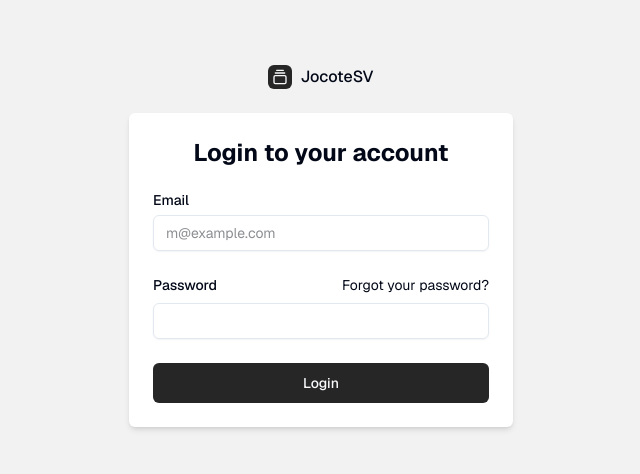
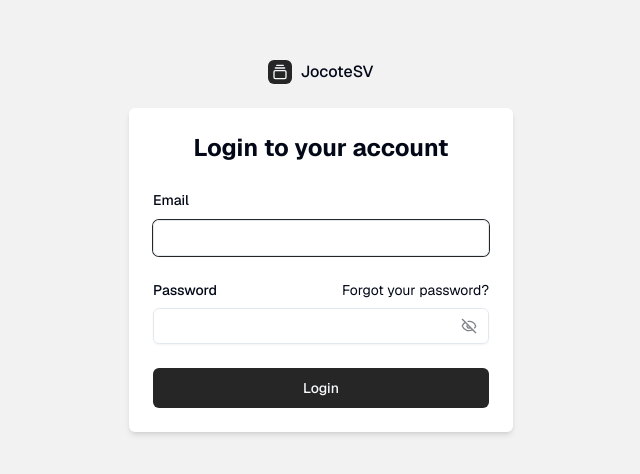
Before and after one commit to EdgardAlas/v4.blog.jocotesv.com, a Next.js app: page /admin/login in a window 1280 px wide. Shown: the part 154-628 px from the top of the page, without its empty margins (319-959 px from the left). Built offline with nearby package versions, Linux system fonts and the light colour scheme.

Commit message:
feat: refactor login components and implement form validation with Zod

```diff
--- /dev/null
+++ b/src/app/admin/(auth)/login/_lib/login.schema.ts
@@ -0,0 +1,11 @@
+import { z } from 'zod';
+import { zodResolver } from '@hookform/resolvers/zod';
+
+export const loginSchema = z.object({
+	email: z.string().email('Invalid email'),
+	password: z.string().min(8),
+});
+
+export type LoginSchema = z.infer<typeof loginSchema>;
+
+export const loginSchemaResolver = zodResolver(loginSchema);
--- /dev/null
+++ b/src/app/admin/(auth)/login/containers/login-form.tsx
@@ -0,0 +1,62 @@
+'use client';
+
+import { LoginSchema, loginSchemaResolver } from '../_lib/login.schema';
+import { Button } from '@/components/ui/button';
+import { FormInput } from '@/components/ui/form/form-input';
+import { FormProvider } from '@/components/ui/form/form-provider';
+import { Input } from '@/components/ui/input';
+import { Label } from '@/components/ui/label';
+import { PasswordInput } from '@/components/ui/password-input';
+import { useForm } from 'react-hook-form';
+
+export function LoginForm() {
+	const form = useForm<LoginSchema>({
+		defaultValues: {
+			email: '',
+			password: '',
+		},
+		resolver: loginSchemaResolver,
+	});
+
+	return (
+		<FormProvider
+			form={form}
+			className='flex flex-col gap-6 rounded-md bg-white p-4 shadow-md md:p-6'
+			onSubmit={(data) => {
+				console.log(data);
+			}}
+		>
+			<div className='flex flex-col items-center gap-2 text-center'>
+				<h1 className='text-2xl font-bold'>Login to your account</h1>
+			</div>
+			<div className='grid gap-4'>
+				<FormInput
+					label='Email'
+					type='email'
+					input={Input}
+					name='email'
+					autoFocus
+				/>
+				<FormInput
+					label={
+						<div className='flex items-center'>
+							<Label htmlFor='password'>Password</Label>
+							<a
+								href='#'
+								className='ml-auto text-sm underline-offset-4 hover:underline'
+							>
+								Forgot your password?
+							</a>
+						</div>
+					}
+					type='password'
+					input={PasswordInput}
+					name='password'
+				/>
+				<Button type='submit' className='w-full'>
+					Login
+				</Button>
+			</div>
+		</FormProvider>
+	);
+}
--- a/src/app/admin/(auth)/login/page.tsx
+++ b/src/app/admin/(auth)/login/page.tsx
@@ -1,4 +1,4 @@
-import { LoginForm } from '@/components/containers/login/login-form';
+import { LoginForm } from '@/app/admin/(auth)/login/containers/login-form';
 import { GalleryVerticalEnd } from 'lucide-react';
 import React from 'react';
 
--- a/src/app/layout.tsx
+++ b/src/app/layout.tsx
@@ -9,8 +9,8 @@ const geistSans = Geist({
 });
 
 export const metadata: Metadata = {
-	title: 'Create Next App',
-	description: 'Generated by create next app',
+	title: 'JocoteSV - Dashboard',
+	description: 'JocoteSV Dashboard',
 };
 
 export default function RootLayout({
--- a/src/components/containers/login/login-form.tsx
+++ /dev/null
@@ -1,44 +0,0 @@
-import { cn } from '@/lib/utils';
-import { Button } from '@/components/ui/button';
-import { Input } from '@/components/ui/input';
-import { Label } from '@/components/ui/label';
-
-export function LoginForm({
-	className,
-	...props
-}: React.ComponentPropsWithoutRef<'form'>) {
-	return (
-		<form
-			className={cn(
-				'flex flex-col gap-6 rounded-md bg-white p-4 shadow-md md:p-6',
-				className
-			)}
-			{...props}
-		>
-			<div className='flex flex-col items-center gap-2 text-center'>
-				<h1 className='text-2xl font-bold'>Login to your account</h1>
-			</div>
-			<div className='grid gap-6'>
-				<div className='grid gap-2'>
-					<Label htmlFor='email'>Email</Label>
-					<Input id='email' type='email' placeholder='m@example.com' required />
-				</div>
-				<div className='grid gap-2'>
-					<div className='flex items-center'>
-						<Label htmlFor='password'>Password</Label>
-						<a
-							href='#'
-							className='ml-auto text-sm underline-offset-4 hover:underline'
-						>
-							Forgot your password?
-						</a>
-					</div>
-					<Input id='password' type='password' required />
-				</div>
-				<Button type='submit' className='w-full'>
-					Login
-				</Button>
-			</div>
-		</form>
-	);
-}
--- a/src/components/ui/form.tsx
+++ b/src/components/ui/form.tsx
@@ -90,12 +90,12 @@ const FormLabel = React.forwardRef<
 	React.ElementRef<typeof LabelPrimitive.Root>,
 	React.ComponentPropsWithoutRef<typeof LabelPrimitive.Root>
 >(({ className, ...props }, ref) => {
-	const { error, formItemId } = useFormField();
+	const { formItemId } = useFormField();
 
 	return (
 		<Label
 			ref={ref}
-			className={cn(error && 'text-destructive', className)}
+			className={cn(className)}
 			htmlFor={formItemId}
 			{...props}
 		/>
--- /dev/null
+++ b/src/components/ui/form/form-input.tsx
@@ -0,0 +1,76 @@
+'use client';
+
+import {
+	FormControl,
+	FormDescription,
+	FormField,
+	FormItem,
+	FormLabel,
+	FormMessage,
+} from '@/components/ui/form';
+import { cn } from '@/lib/utils';
+import { ElementType } from 'react';
+import { useFormContext } from 'react-hook-form';
+
+type FormInputProps<T, E extends React.ElementType> = {
+	input: E;
+	name: T;
+	label?: string | React.ReactNode;
+	description?: string;
+	classNames?: Record<
+		'container' | 'label' | 'input' | 'description' | 'error',
+		string
+	>;
+} & Omit<React.ComponentProps<E>, 'name'>;
+
+export const FormInput = <T, E extends React.ElementType>({
+	input,
+	name,
+	className,
+	label,
+	description,
+	classNames,
+	...rest
+}: FormInputProps<T, E>) => {
+	const Component: ElementType = input;
+
+	const form = useFormContext();
+
+	return (
+		<FormField
+			control={form.control}
+			name={name as string}
+			render={({ field, fieldState }) => (
+				<FormItem className={cn(classNames?.container)}>
+					{typeof label === 'string' ? (
+						<FormLabel className={cn(classNames?.label)}>{label}</FormLabel>
+					) : (
+						label
+					)}
+					<FormControl>
+						<Component
+							{...field}
+							{...rest}
+							className={cn(
+								className,
+								{
+									'border-destructive focus-visible:ring-1 focus-visible:ring-destructive':
+										fieldState.error,
+								},
+								classNames?.input
+							)}
+						/>
+					</FormControl>
+					<FormDescription
+						className={cn('text-right', classNames?.description)}
+					>
+						{description}
+					</FormDescription>
+					<FormMessage
+						className={cn('text-sm text-destructive', classNames?.error)}
+					/>
+				</FormItem>
+			)}
+		/>
+	);
+};
--- /dev/null
+++ b/src/components/ui/form/form-provider.tsx
@@ -0,0 +1,47 @@
+'use client';
+
+import { ComponentProps, useState } from 'react';
+import {
+	FieldValues,
+	FormProvider as LibFormProvider,
+	SubmitErrorHandler,
+	SubmitHandler,
+	UseFormReturn,
+} from 'react-hook-form';
+
+interface FormProviderProps<T extends FieldValues>
+	extends Omit<ComponentProps<'form'>, 'onSubmit'> {
+	form: UseFormReturn<T>;
+	onSubmit: SubmitHandler<T>;
+	onValidationError?: SubmitErrorHandler<T>;
+}
+
+export const FormProvider = <T extends FieldValues>(
+	props: FormProviderProps<T>
+) => {
+	const { onValidationError, onSubmit, form, ...rest } = props;
+	const [isLoading, setIsLoading] = useState(false);
+
+	return (
+		<LibFormProvider {...form}>
+			<form
+				noValidate
+				{...rest}
+				onSubmit={form.handleSubmit(async (values) => {
+					if (isLoading) {
+						return;
+					}
+
+					setIsLoading(true);
+					try {
+						await onSubmit(values);
+					} catch (error) {
+						throw error;
+					} finally {
+						setIsLoading(false);
+					}
+				}, onValidationError)}
+			/>
+		</LibFormProvider>
+	);
+};
--- /dev/null
+++ b/src/components/ui/password-input.tsx
@@ -0,0 +1,55 @@
+import { Button } from '@/components/ui/button';
+import { Input } from '@/components/ui/input';
+import { cn } from '@/lib/utils';
+import { EyeIcon, EyeOffIcon } from 'lucide-react';
+import { ComponentProps, useState } from 'react';
+
+const PasswordInput = ({
+	className,
+	ref,
+	...props
+}: ComponentProps<'input'>) => {
+	const [showPassword, setShowPassword] = useState(false);
+	const disabled =
+		props.value === '' || props.value === undefined || props.disabled;
+
+	return (
+		<div className='relative'>
+			<Input
+				type={showPassword ? 'text' : 'password'}
+				className={cn('hide-password-toggle pr-10', className)}
+				ref={ref}
+				{...props}
+			/>
+			<Button
+				type='button'
+				variant='ghost'
+				size='sm'
+				className='absolute right-0 top-0 h-full px-3 py-2 hover:bg-transparent'
+				onClick={() => setShowPassword((prev) => !prev)}
+				disabled={disabled}
+			>
+				{showPassword && !disabled ? (
+					<EyeIcon className='h-4 w-4' aria-hidden='true' />
+				) : (
+					<EyeOffIcon className='h-4 w-4' aria-hidden='true' />
+				)}
+				<span className='sr-only'>
+					{showPassword ? 'Hide password' : 'Show password'}
+				</span>
+			</Button>
+
+			{/* hides browsers password toggles */}
+			<style>{`
+					.hide-password-toggle::-ms-reveal,
+					.hide-password-toggle::-ms-clear {
+						visibility: hidden;
+						pointer-events: none;
+						display: none;
+					}
+				`}</style>
+		</div>
+	);
+};
+
+export { PasswordInput };
```
